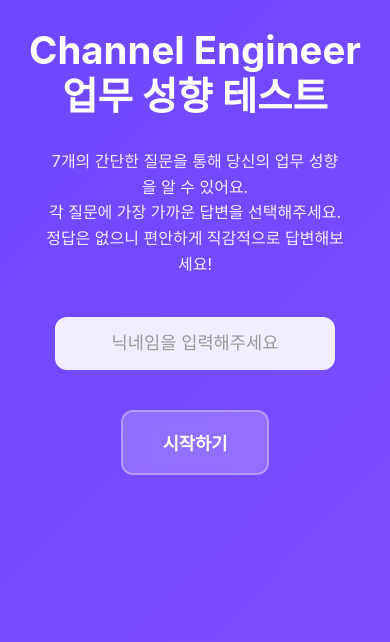
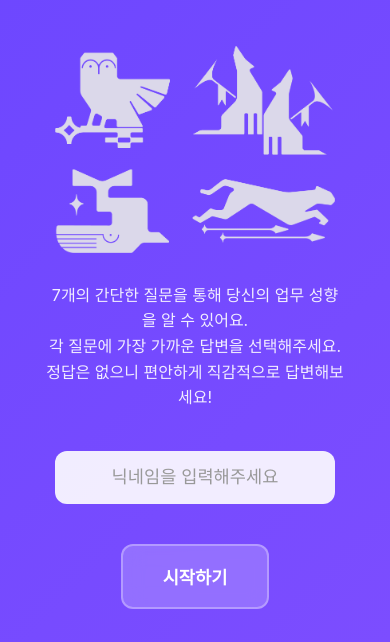
Before and after one commit to ember0112/ember0112.github.io, a plain HTML site: page index.html in a window 390 px wide. Shown: the part 202-844 px from the top of the page. Drawn offline with nearby package versions, Linux system fonts and the light colour scheme; a web font is replaced by a local one.

Commit message:
시작페이지 수정
제곧네

```diff
--- a/index.html
+++ b/index.html
@@ -107,6 +107,20 @@
             width: 160px;
             height: auto;
             margin-bottom: 40px;
+        }
+
+        .start-icons {
+            margin: 40px 0;
+            display: flex;
+            justify-content: center;
+            align-items: center;
+        }
+
+        .start-icons-image {
+            width: 320px;
+            height: auto;
+            max-width: 80vw;
+            opacity: 0.9;
         }
 
         .start-title {
@@ -547,6 +561,15 @@
                 margin-bottom: 30px;
             }
 
+            .start-icons {
+                margin: 30px 0;
+            }
+
+            .start-icons-image {
+                width: 280px;
+                max-width: 90vw;
+            }
+
             .start-title {
                 font-size: 2.4rem;
             }
@@ -680,6 +703,9 @@
     <div class="start-screen" id="startScreen">
         <img src="logo.svg" alt="Channel Logo" class="start-logo">
         <h1 class="start-title">Channel Engineer<br>업무 성향 테스트</h1>
+        <div class="start-icons">
+            <img src="img-4set.png" alt="4개 업무 성향 아이콘" class="start-icons-image">
+        </div>
         <p class="start-description">
             7개의 간단한 질문을 통해 당신의 업무 성향을 알 수 있어요.<br>
             각 질문에 가장 가까운 답변을 선택해주세요.<br>
```
Also changed, not shown: img-4set.png (added).
